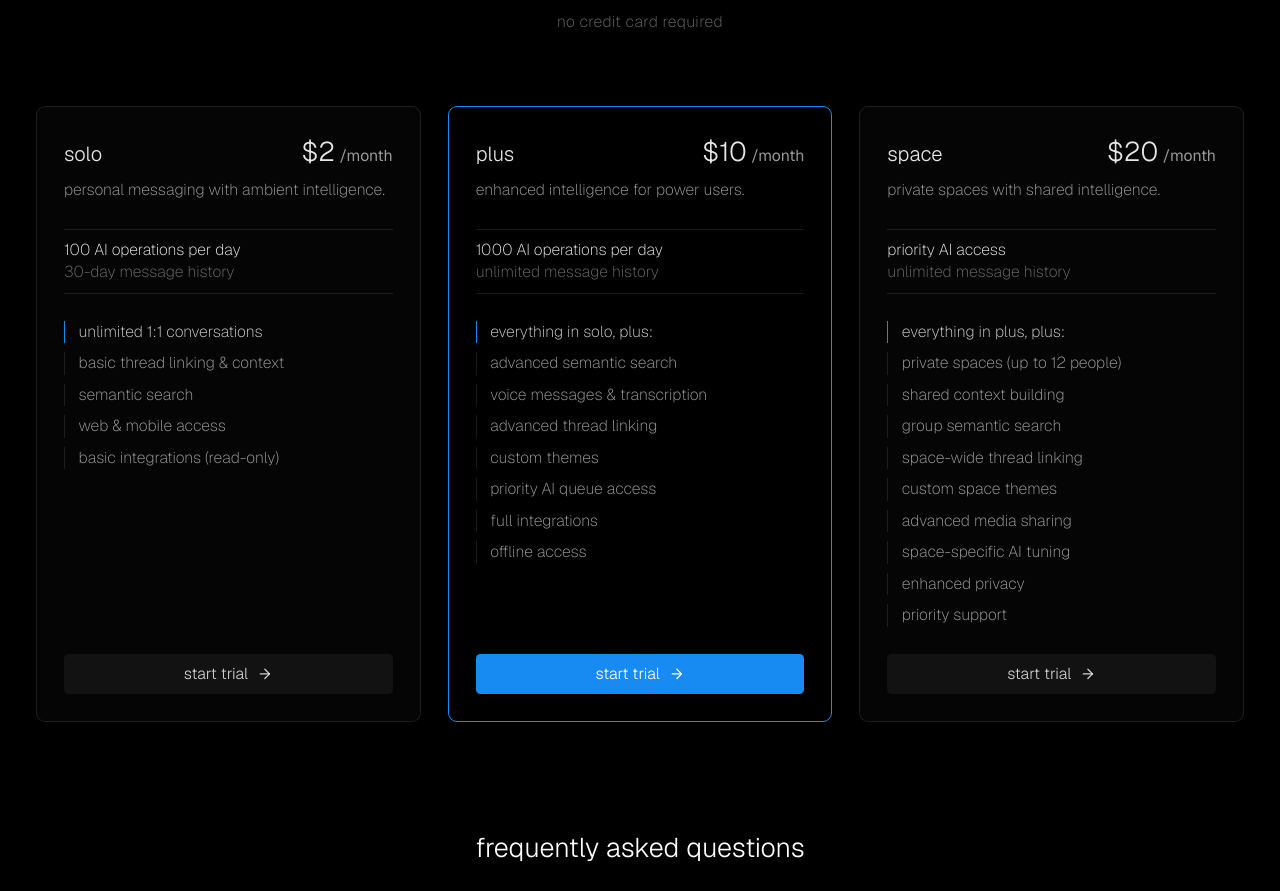
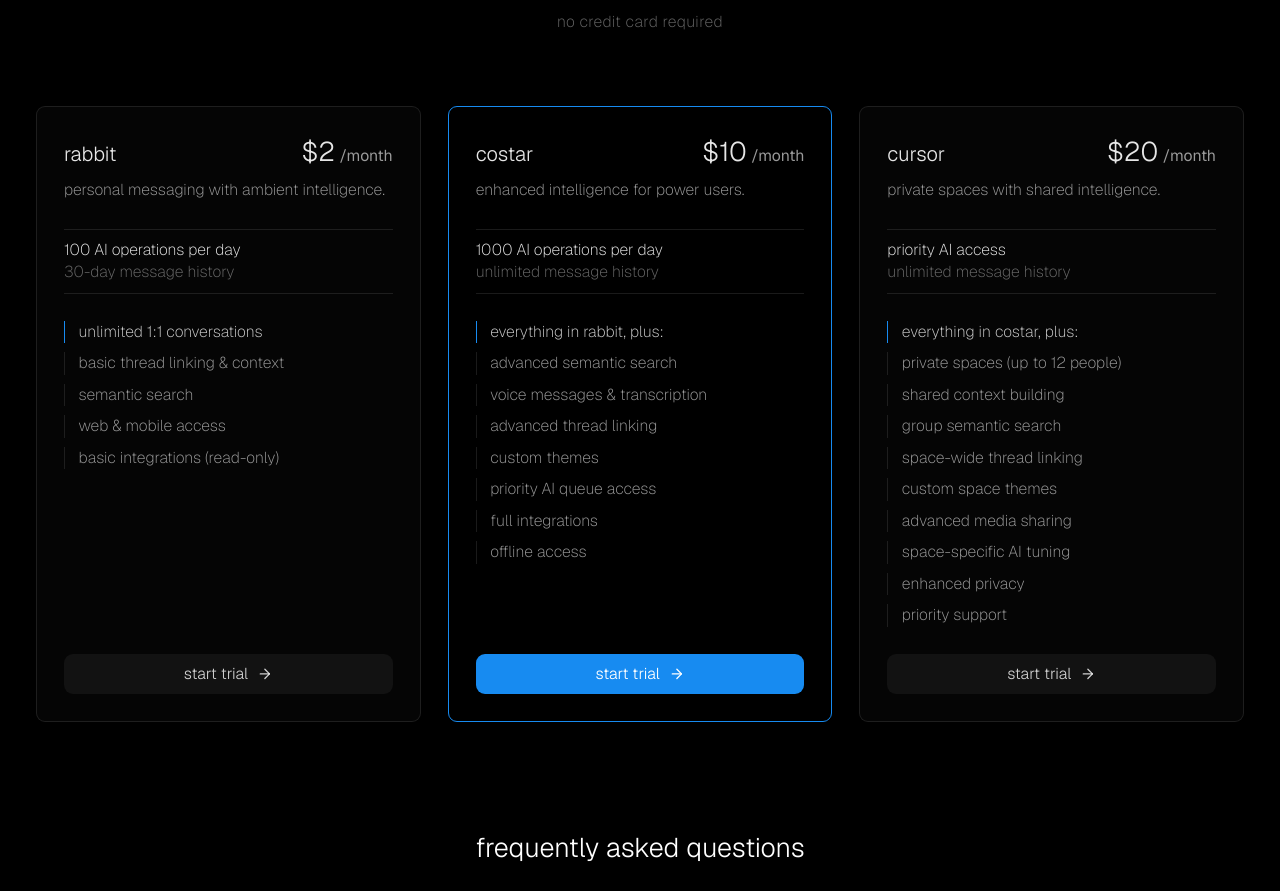
Before and after one commit to enso-xyz/enso-web, a Next.js app: page /pricing in a window 1280 px wide. Shown: the part 340-1231 px from the top of the page. Built offline with nearby package versions, Linux system fonts and the light colour scheme; no server answers.

Commit message:
feat: add BorderGlowButton and update pricing tier names to match brand identity

```diff
--- a/src/app/pricing/page.tsx
+++ b/src/app/pricing/page.tsx
@@ -3,7 +3,7 @@ import { ArrowRight } from "lucide-react"
 import Link from "next/link"
 import { Header } from "@/components/ui/header"
 import { Card } from "@/components/ui/card"
-import { GlowButton } from "@/components/ui/glow-button"
+import { BorderGlowButton } from "@/components/ui/border-glow-button"
 import { SharedFooter } from "@/components/ui/shared-footer"
 import { cn } from "@/lib/utils"
 
@@ -15,15 +15,19 @@ interface PricingTier {
   highlight?: boolean
   aiOps: string
   history: string
+  glowColor?: string
+  borderGlowColor?: string
 }
 
 const tiers: PricingTier[] = [
   {
-    name: "solo",
+    name: "rabbit",
     price: "$2",
     description: "personal messaging with ambient intelligence.",
     aiOps: "100 AI operations per day",
     history: "30-day message history",
+    glowColor: "rgba(255, 255, 255, 0.1)",
+    borderGlowColor: "rgba(255, 255, 255, 0.2)",
     features: [
       "unlimited 1:1 conversations",
       "basic thread linking & context",
@@ -33,14 +37,16 @@ const tiers: PricingTier[] = [
     ]
   },
   {
-    name: "plus",
+    name: "costar",
     price: "$10",
     description: "enhanced intelligence for power users.",
     highlight: true,
     aiOps: "1000 AI operations per day",
     history: "unlimited message history",
+    glowColor: "rgba(96, 165, 250, 0.2)",
+    borderGlowColor: "rgba(96, 165, 250, 0.3)",
     features: [
-      "everything in solo, plus:",
+      "everything in rabbit, plus:",
       "advanced semantic search",
       "voice messages & transcription",
       "advanced thread linking",
@@ -51,13 +57,15 @@ const tiers: PricingTier[] = [
     ]
   },
   {
-    name: "space",
+    name: "cursor",
     price: "$20",
     description: "private spaces with shared intelligence.",
     aiOps: "priority AI access",
     history: "unlimited message history",
+    glowColor: "rgba(167, 139, 250, 0.2)",
+    borderGlowColor: "rgba(167, 139, 250, 0.3)",
     features: [
-      "everything in plus, plus:",
+      "everything in costar, plus:",
       "private spaces (up to 12 people)",
       "shared context building",
       "group semantic search",
@@ -109,7 +117,7 @@ export default function PricingPage() {
           </h1>
           <div className="flex flex-col items-center gap-3">
             <p className="text-xl text-white/60 font-extralight">
-              start with a 14-day trial of plus features
+              start with a 14-day trial of costar features
             </p>
             <span className="text-sm text-white/40 font-extralight tracking-wide">
               no credit card required
@@ -173,18 +181,22 @@ export default function PricingPage() {
                   </ul>
 
                   {/* CTA */}
-                  <Link
-                    href="/signup"
+                  <BorderGlowButton
+                    asChild
+                    glowColor={tier.glowColor}
+                    borderGlowColor={tier.borderGlowColor}
                     className={cn(
-                      "flex items-center justify-center gap-2 w-full py-2 px-4 rounded transition-colors text-sm font-light mt-auto",
+                      "w-full py-2 px-4 mt-auto",
                       tier.highlight
                         ? "bg-[var(--blue-primary)] hover:bg-[var(--blue-primary)]/90 text-white"
                         : "bg-white/5 hover:bg-white/10 text-white/80"
                     )}
                   >
-                    start trial
-                    <ArrowRight className="w-3.5 h-3.5" />
-                  </Link>
+                    <Link href="/signup" className="flex items-center justify-center gap-2 text-sm font-light">
+                      start trial
+                      <ArrowRight className="w-3.5 h-3.5" />
+                    </Link>
+                  </BorderGlowButton>
                 </div>
               </Card>
             ))}
--- /dev/null
+++ b/src/components/ui/border-glow-button.tsx
@@ -0,0 +1,97 @@
+"use client"
+
+import React, { useRef, useState } from "react"
+import { motion } from "framer-motion"
+import { cn } from "@/lib/utils"
+
+interface BorderGlowButtonProps extends React.ButtonHTMLAttributes<HTMLButtonElement> {
+  children: React.ReactNode
+  glowColor?: string
+  borderGlowColor?: string
+  glowSize?: number
+  className?: string
+  asChild?: boolean
+}
+
+export function BorderGlowButton({
+  children,
+  glowColor = "rgba(139, 92, 246, 0.25)",
+  borderGlowColor = "rgba(139, 92, 246, 0.5)",
+  glowSize = 150,
+  className,
+  asChild,
+  ...props
+}: BorderGlowButtonProps) {
+  const buttonRef = useRef<HTMLButtonElement>(null)
+  const [position, setPosition] = useState({ x: 0, y: 0 })
+  const [isHovered, setIsHovered] = useState(false)
+
+  const handleMouseMove = (e: React.MouseEvent<HTMLButtonElement>) => {
+    if (!buttonRef.current) return
+
+    const rect = buttonRef.current.getBoundingClientRect()
+    const x = ((e.clientX - rect.left) / rect.width) * 100
+    const y = ((e.clientY - rect.top) / rect.height) * 100
+    setPosition({ x, y })
+  }
+
+  const Comp = asChild ? motion.div : motion.button
+
+  return (
+    <Comp
+      ref={buttonRef}
+      className={cn(
+        "relative overflow-hidden rounded-lg",
+        "transition-colors duration-200",
+        className
+      )}
+      onMouseMove={handleMouseMove}
+      onMouseEnter={() => setIsHovered(true)}
+      onMouseLeave={() => setIsHovered(false)}
+      {...props}
+    >
+      {/* Border glow */}
+      <motion.div
+        className="absolute inset-0 pointer-events-none"
+        animate={{
+          opacity: isHovered ? 1 : 0,
+        }}
+        transition={{ duration: 0.2 }}
+      >
+        <div
+          className="absolute inset-0"
+          style={{
+            background: `radial-gradient(${glowSize}px circle at ${position.x}% ${position.y}%, ${borderGlowColor}, transparent)`,
+          }}
+        />
+      </motion.div>
+
+      {/* Internal glow */}
+      <motion.div
+        className="absolute inset-[1px] pointer-events-none rounded-lg overflow-hidden"
+        animate={{
+          opacity: isHovered ? 1 : 0,
+          scale: isHovered ? 1 : 0.9,
+        }}
+        transition={{ duration: 0.2 }}
+      >
+        <div
+          style={{
+            position: 'absolute',
+            width: glowSize,
+            height: glowSize,
+            borderRadius: '50%',
+            background: `radial-gradient(circle at center, ${glowColor} 0%, transparent 70%)`,
+            left: `calc(${position.x}% - ${glowSize / 2}px)`,
+            top: `calc(${position.y}% - ${glowSize / 2}px)`,
+          }}
+        />
+      </motion.div>
+
+      {/* Content */}
+      <div className="relative z-10">
+        {children}
+      </div>
+    </Comp>
+  )
+}
```
